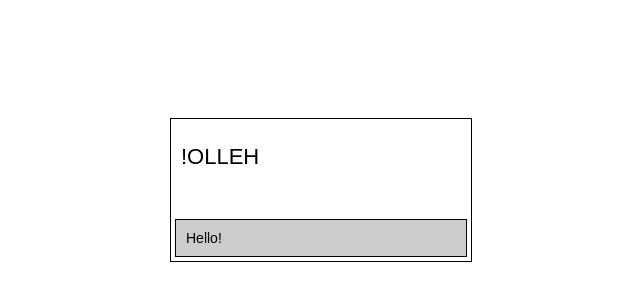
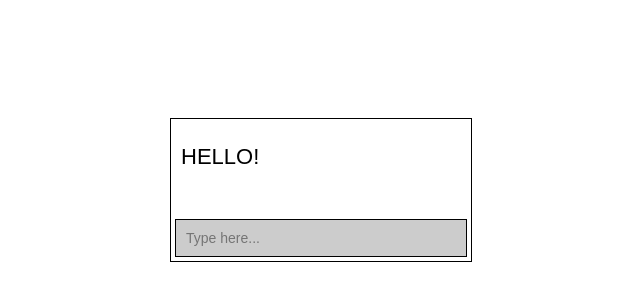
Before and after one commit to lvasilyev/vuebox, a website: page index.html in a window 1280 px wide. Shown: the part 210-510 px from the top of the page, 319-959 px from the left. Drawn offline with nearby package versions, Linux system fonts and the light colour scheme.

Commit message:
Lesson 03 - End

```diff
--- a/index.html
+++ b/index.html
@@ -10,7 +10,7 @@
 </head>
 <body>
     <div id="app">
-        <h1>{{reverseText | upperCase}}</h1>
+        <h1>{{reverseText | greet | upperCase}}</h1>
         <input type="text" placeholder="Type here..."
             v-model="greeting"
             @keyup.esc="clearOut">
--- a/js/app.js
+++ b/js/app.js
@@ -3,7 +3,7 @@ const vm = new Vue({
     el: '#app',
     data() {
         return {
-            greeting: 'Hello!'
+            greeting: ''
         }
     },
     methods: {
@@ -19,6 +19,9 @@ const vm = new Vue({
     filters: {
         upperCase(value) {
             return value.toUpperCase();
+        },
+        greet(value) {
+            return `Hello! ${value}`;
         }
     }
 });
```
